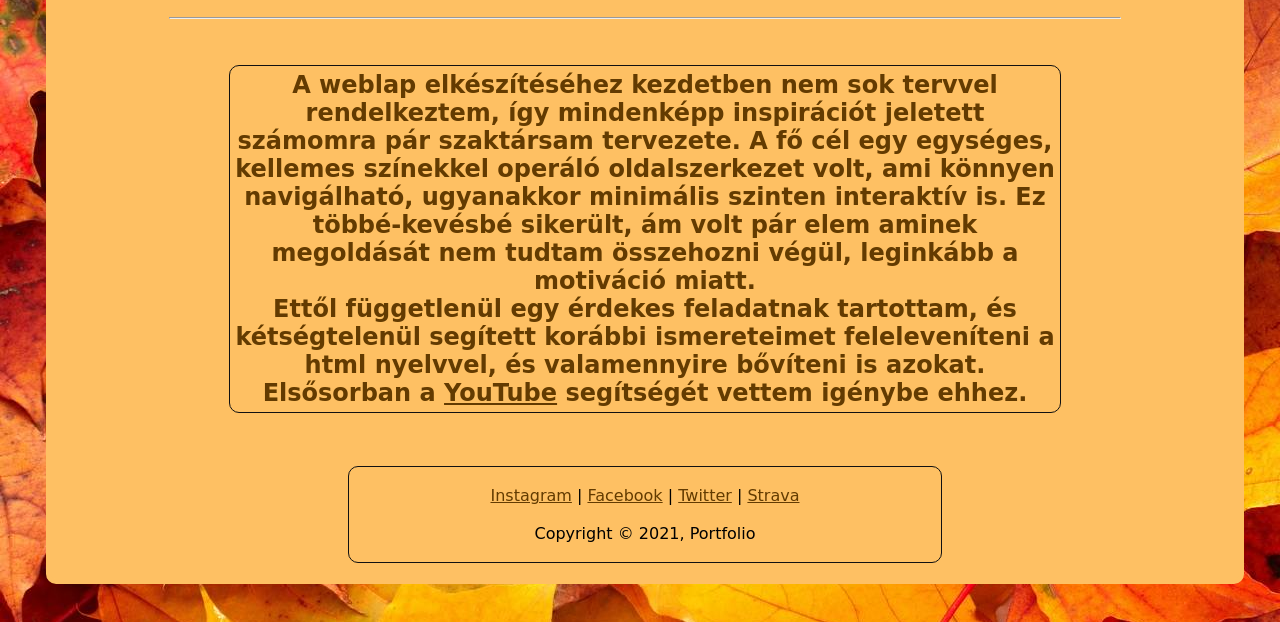
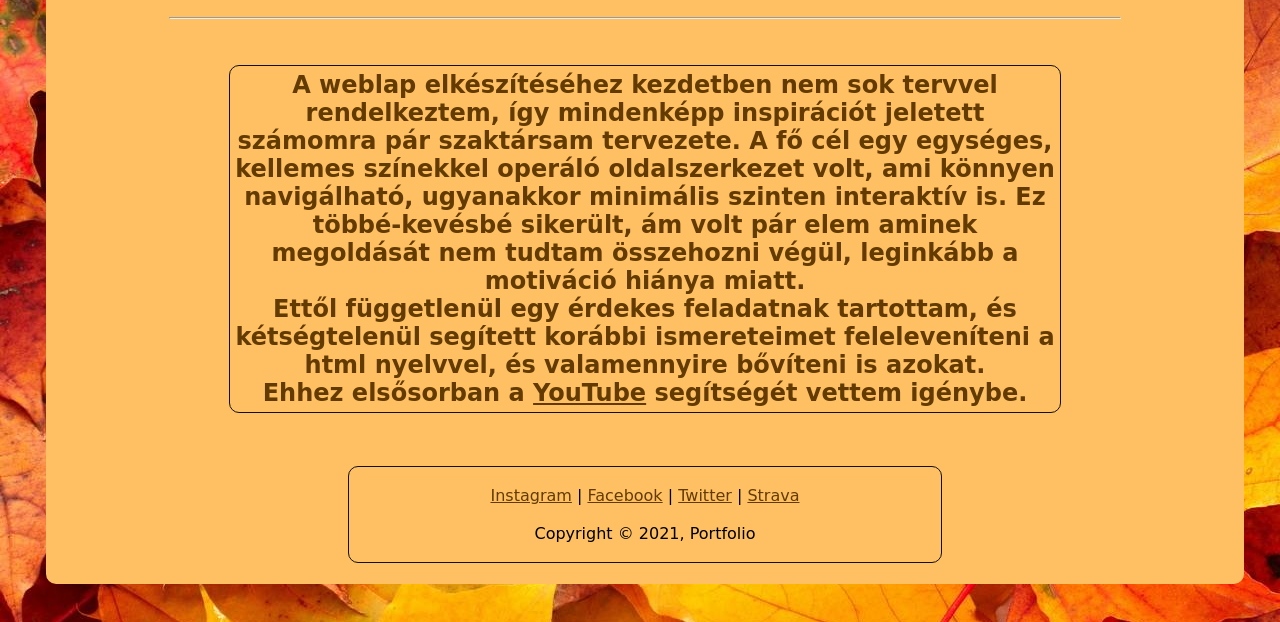
Before and after one commit to LSzmodics/szmodics_levente_portfolio, a plain HTML site: page terv.html in a window 1280 px wide. Shown: the part 261-883 px from the top of the page. Drawn offline with Linux system fonts and the light colour scheme.

Commit message:
Update terv.html

```diff
--- a/terv.html
+++ b/terv.html
@@ -22,7 +22,7 @@
 
 	   <br>
 
-	   <h2 class="htervezet">A weblap elkészítéséhez kezdetben nem sok tervvel rendelkeztem, így mindenképp inspirációt jeletett számomra pár szaktársam tervezete. A fő cél egy egységes, kellemes színekkel operáló oldalszerkezet volt, ami könnyen navigálható, ugyanakkor minimális szinten interaktív is. Ez többé-kevésbé sikerült, ám volt pár elem aminek megoldását nem tudtam összehozni végül, leginkább a motiváció miatt.<br>Ettől függetlenül egy érdekes feladatnak tartottam, és kétségtelenül segített korábbi ismereteimet feleleveníteni a html nyelvvel, és valamennyire bővíteni is azokat.<br>Elsősorban a <a href="https://www.youtube.com" target="_blank" class="nemaktiv">YouTube</a> segítségét vettem igénybe ehhez.</h2>
+	   <h2 class="htervezet">A weblap elkészítéséhez kezdetben nem sok tervvel rendelkeztem, így mindenképp inspirációt jeletett számomra pár szaktársam tervezete. A fő cél egy egységes, kellemes színekkel operáló oldalszerkezet volt, ami könnyen navigálható, ugyanakkor minimális szinten interaktív is. Ez többé-kevésbé sikerült, ám volt pár elem aminek megoldását nem tudtam összehozni végül, leginkább a motiváció hiánya miatt.<br>Ettől függetlenül egy érdekes feladatnak tartottam, és kétségtelenül segített korábbi ismereteimet feleleveníteni a html nyelvvel, és valamennyire bővíteni is azokat.<br>Ehhez elsősorban a <a href="https://www.youtube.com" target="_blank" class="nemaktiv">YouTube</a> segítségét vettem igénybe.</h2>
 
 	   <br>
 
```
